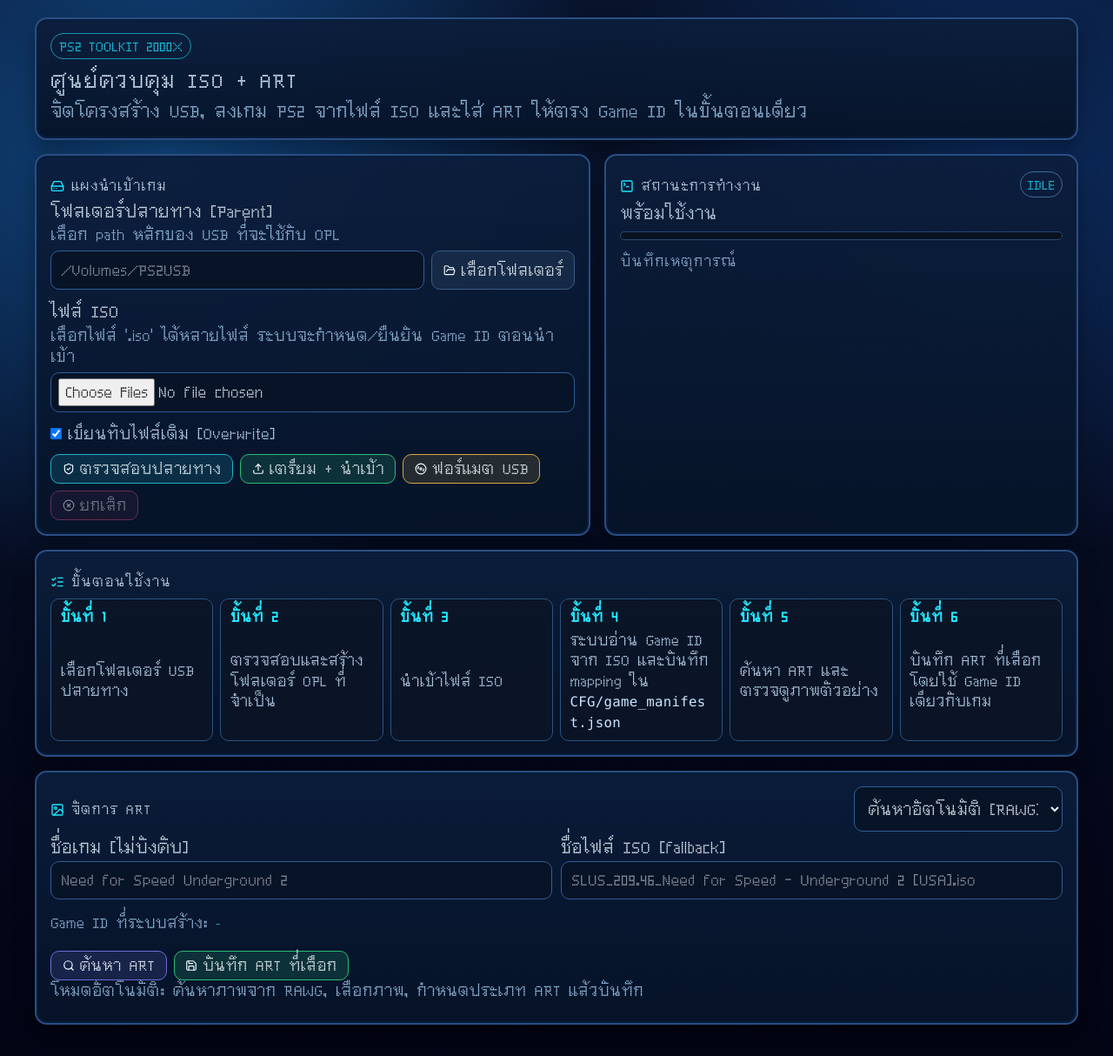
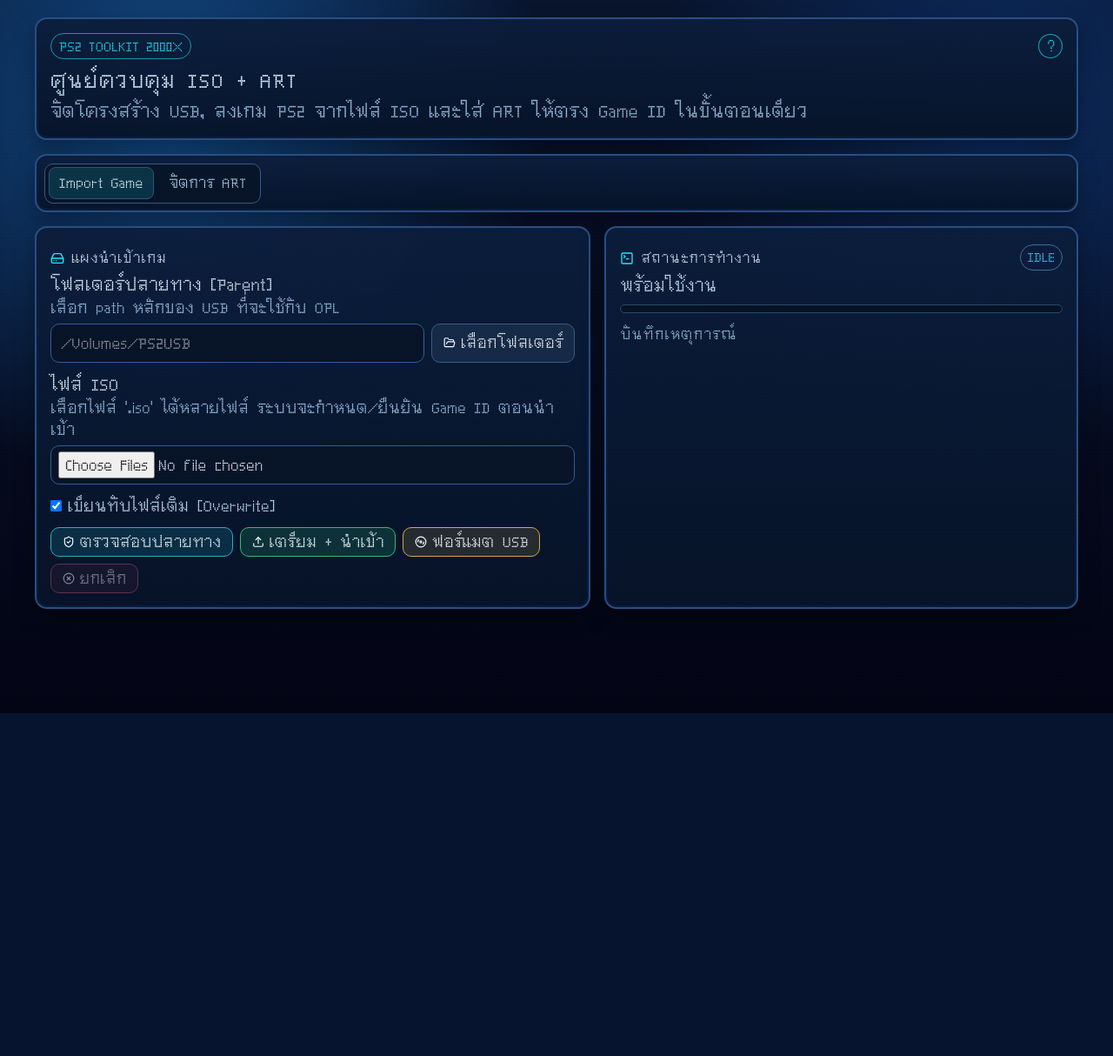
Before and after one commit to Gas-nontachai/Open-PS2-Loader-OPL-POPStarter, a FastAPI app: page / in a window 1280 px wide. Shown: the whole page at 87% size. After the commit the page ends 820 px from the top, so only its background shows below. Run offline with FastAPI, Linux system fonts and the light colour scheme; some libraries are stand-ins or nearby versions.

Commit message:
feat: implement tabbed navigation for game import and ART management

```diff
--- a/app/static/app.js
+++ b/app/static/app.js
@@ -55,6 +55,10 @@ const autoArtResults = document.getElementById("auto-art-results");
 const loadingOverlay = document.getElementById("loading-overlay");
 const loadingText = document.getElementById("loading-text");
 const generatedGameIdEl = document.getElementById("generated-game-id");
+const tabImportBtn = document.getElementById("tab-import-btn");
+const tabArtBtn = document.getElementById("tab-art-btn");
+const tabImportPanel = document.getElementById("tab-import-panel");
+const tabArtPanel = document.getElementById("tab-art-panel");
 
 const targetPathInput = document.getElementById("target-path");
 const isoFilesInput = document.getElementById("iso-files");
@@ -100,6 +104,20 @@ const controllableElements = [
   artIcoInput,
   artLabInput,
 ];
+
+function switchTab(tabName) {
+  const isImport = tabName === "import";
+  if (tabImportPanel && tabArtPanel) {
+    tabImportPanel.hidden = !isImport;
+    tabArtPanel.hidden = isImport;
+  }
+  if (tabImportBtn && tabArtBtn) {
+    tabImportBtn.classList.toggle("is-active", isImport);
+    tabArtBtn.classList.toggle("is-active", !isImport);
+    tabImportBtn.setAttribute("aria-selected", String(isImport));
+    tabArtBtn.setAttribute("aria-selected", String(!isImport));
+  }
+}
 
 function setState(nextState, message = "") {
   const allowed = TRANSITIONS[currentState] || [];
@@ -680,3 +698,9 @@ saveAutoArtBtn.addEventListener("click", async () => {
 });
 
 updateControlAvailability();
+
+if (tabImportBtn && tabArtBtn) {
+  tabImportBtn.addEventListener("click", () => switchTab("import"));
+  tabArtBtn.addEventListener("click", () => switchTab("art"));
+  switchTab("import");
+}
--- a/app/static/style.css
+++ b/app/static/style.css
@@ -78,6 +78,73 @@ body.retro-body::before {
   font-size: 0.92rem;
 }
 
+.hero-head {
+  display: flex;
+  align-items: center;
+  justify-content: space-between;
+  gap: 0.6rem;
+}
+
+.help-tooltip {
+  position: relative;
+}
+
+.help-trigger {
+  width: 28px;
+  height: 28px;
+  border-radius: 999px;
+  border: 1px solid rgba(33, 230, 255, 0.65);
+  background: rgba(11, 33, 61, 0.95);
+  color: var(--cyan);
+  display: grid;
+  place-items: center;
+  cursor: pointer;
+  user-select: none;
+  line-height: 1;
+}
+
+.help-popover {
+  position: absolute;
+  top: calc(100% + 0.45rem);
+  right: 0;
+  width: min(460px, 88vw);
+  z-index: 20;
+  border: 1.5px solid #2b537e;
+  border-radius: 10px;
+  background: rgba(8, 22, 42, 0.98);
+  box-shadow: 0 10px 24px rgba(0, 0, 0, 0.45);
+  padding: 0.65rem 0.75rem;
+}
+
+.help-title {
+  margin: 0 0 0.3rem;
+  color: var(--cyan);
+  font-size: 1rem;
+}
+
+.help-steps {
+  margin: 0;
+  padding-left: 1.1rem;
+  color: #d2ecff;
+  display: grid;
+  gap: 0.24rem;
+  font-size: 0.95rem;
+}
+
+.help-steps code {
+  overflow-wrap: anywhere;
+  word-break: break-word;
+}
+
+.help-tooltip .help-popover {
+  display: none;
+}
+
+.help-tooltip:hover .help-popover,
+.help-tooltip:focus-within .help-popover {
+  display: block;
+}
+
 .hero-title,
 .panel-title {
   margin: 0.5rem 0 0.35rem;
@@ -113,6 +180,39 @@ body.retro-body::before {
   display: grid;
   grid-template-columns: 1.08fr 0.92fr;
   gap: 1rem;
+}
+
+.tabs-panel {
+  padding: 0.55rem;
+}
+
+.mode-tabs {
+  display: inline-flex;
+  gap: 0.35rem;
+  border: 1px solid #345b86;
+  border-radius: 10px;
+  background: rgba(7, 20, 39, 0.9);
+  padding: 0.24rem;
+}
+
+.mode-tab {
+  border: 1px solid transparent;
+  border-radius: 8px;
+  background: transparent;
+  color: #bbdcf7;
+  padding: 0.36rem 0.7rem;
+  font-size: 0.95rem;
+  cursor: pointer;
+}
+
+.mode-tab:hover {
+  color: #e4f5ff;
+}
+
+.mode-tab.is-active {
+  border-color: #2b537e;
+  background: rgba(33, 230, 255, 0.14);
+  color: #e9fbff;
 }
 
 .field-block {
@@ -275,36 +375,6 @@ body.retro-body::before {
   padding: 0.42rem 0.55rem;
 }
 
-.workflow-grid {
-  margin-top: 0.5rem;
-  display: grid;
-  gap: 0.5rem;
-  grid-template-columns: repeat(auto-fit, minmax(min(185px, 100%), 1fr));
-}
-
-.step-card {
-  border: 1px solid #2b537e;
-  border-radius: 10px;
-  background: rgba(10, 21, 38, 0.9);
-  padding: 0.55rem 0.65rem;
-  display: grid;
-  gap: 0.2rem;
-  min-width: 0;
-}
-
-.step-card strong {
-  color: var(--cyan);
-  font-size: 1rem;
-}
-
-.step-card span,
-.step-card code {
-  color: #c9e6ff;
-  font-size: 0.98rem;
-  overflow-wrap: anywhere;
-  word-break: break-word;
-}
-
 .art-head {
   display: flex;
   justify-content: space-between;
--- a/app/templates/index.html
+++ b/app/templates/index.html
@@ -12,13 +12,37 @@
   <body class="retro-body">
     <main class="retro-shell">
       <header class="hero-panel">
+        <div class="hero-head">
           <p class="hero-badge">PS2 TOOLKIT 2000X</p>
+          <div class="help-tooltip">
+            <button type="button" class="help-trigger" aria-label="ดูขั้นตอนใช้งาน">?</button>
+            <div class="help-popover">
+              <p class="help-title">ขั้นตอนใช้งาน</p>
+              <ol class="help-steps">
+                <li>เลือกโฟลเดอร์ USB ปลายทาง</li>
+                <li>ตรวจสอบและสร้างโฟลเดอร์ OPL ที่จำเป็น</li>
+                <li>นำเข้าไฟล์ ISO</li>
+                <li>ระบบอ่าน Game ID จาก ISO และบันทึก mapping ใน <code>CFG/game_manifest.json</code></li>
+                <li>ค้นหา ART และตรวจดูภาพตัวอย่าง</li>
+                <li>บันทึก ART ที่เลือกโดยใช้ Game ID เดียวกับเกม</li>
+              </ol>
+            </div>
+          </div>
+        </div>
         <h1 class="hero-title">ศูนย์ควบคุม ISO + ART</h1>
         <p class="hero-subtitle">
           จัดโครงสร้าง USB, ลงเกม PS2 จากไฟล์ ISO และใส่ ART ให้ตรง Game ID ในขั้นตอนเดียว
         </p>
       </header>
 
+      <section class="panel tabs-panel">
+        <div class="mode-tabs" role="tablist" aria-label="โหมดการใช้งาน">
+          <button type="button" id="tab-import-btn" class="mode-tab is-active" data-tab="import" role="tab" aria-selected="true">Import Game</button>
+          <button type="button" id="tab-art-btn" class="mode-tab" data-tab="art" role="tab" aria-selected="false">จัดการ ART</button>
+        </div>
+      </section>
+
+      <section id="tab-import-panel" class="tab-pane">
         <section class="main-grid">
           <form id="import-form" class="panel panel-form">
             <h2 class="panel-title">
@@ -104,22 +128,9 @@
             </div>
           </section>
         </section>
-
-      <section class="panel workflow-panel">
-        <h2 class="panel-title">
-          <i data-lucide="list-checks"></i>
-          ขั้นตอนใช้งาน
-        </h2>
-        <div class="workflow-grid">
-          <article class="step-card"><strong>ขั้นที่ 1</strong><span>เลือกโฟลเดอร์ USB ปลายทาง</span></article>
-          <article class="step-card"><strong>ขั้นที่ 2</strong><span>ตรวจสอบและสร้างโฟลเดอร์ OPL ที่จำเป็น</span></article>
-          <article class="step-card"><strong>ขั้นที่ 3</strong><span>นำเข้าไฟล์ ISO</span></article>
-          <article class="step-card"><strong>ขั้นที่ 4</strong><span>ระบบอ่าน Game ID จาก ISO และบันทึก mapping ใน <code>CFG/game_manifest.json</code></span></article>
-          <article class="step-card"><strong>ขั้นที่ 5</strong><span>ค้นหา ART และตรวจดูภาพตัวอย่าง</span></article>
-          <article class="step-card"><strong>ขั้นที่ 6</strong><span>บันทึก ART ที่เลือกโดยใช้ Game ID เดียวกับเกม</span></article>
-        </div>
       </section>
 
+      <section id="tab-art-panel" class="tab-pane" hidden>
         <section class="panel art-panel">
           <div class="art-head">
             <h2 class="panel-title">
@@ -181,6 +192,7 @@
             <div id="auto-art-results" class="auto-art-results"></div>
           </div>
         </section>
+      </section>
     </main>
 
     <div id="loading-overlay" class="pointer-events-none fixed inset-0 z-50 hidden items-center justify-center bg-slate-950/70 backdrop-blur-sm">
```
Lines whose indentation alone changed are shown as unchanged.
